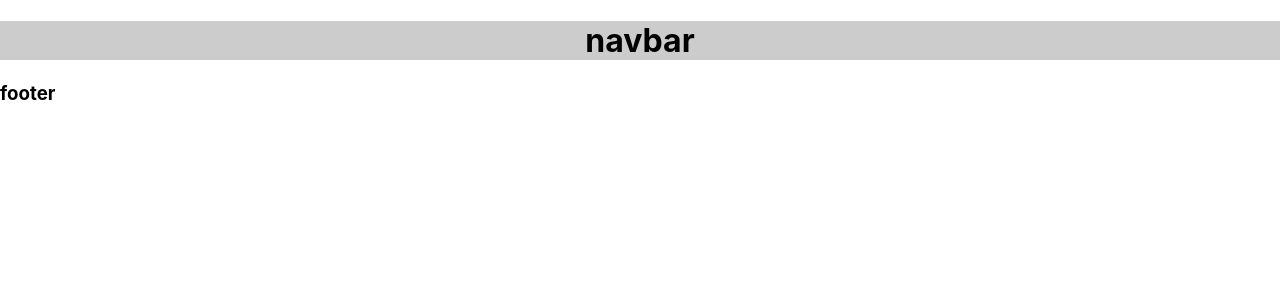
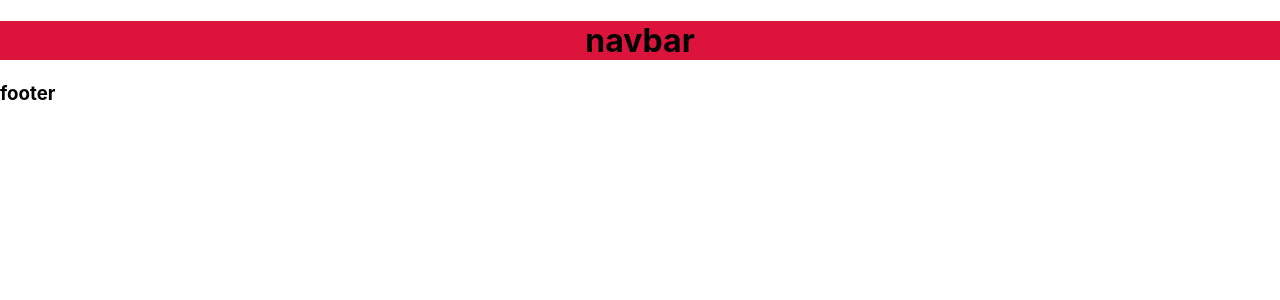
Before and after one commit to ahm1377/blog, a React (Create React App) app: page / in a window 1280 px wide. Shown: the top 300 px of the page. Built offline with nearby package versions, Linux system fonts and the light colour scheme.

Commit message:
add css file for navbar

```diff
--- /dev/null
+++ b/src/components/navbar/Navbar.css
@@ -0,0 +1,11 @@
+.header{
+    background-color: crimson;
+}
+
+.header-title{
+    text-align: center;
+}
+
+.header-title:hover{
+    color: #fff;
+}
--- a/src/components/navbar/Navbar.jsx
+++ b/src/components/navbar/Navbar.jsx
@@ -1,7 +1,8 @@
+import "./Navbar.css"
 function Navbar(){
     return(
-      <div>
-        <h1 style={{textAlign:"center",backgroundColor:"#ccc"}}>navbar</h1>
+      <div className="header">
+        <h1 className="header-title">navbar</h1>
       </div>
     )
   }
```
